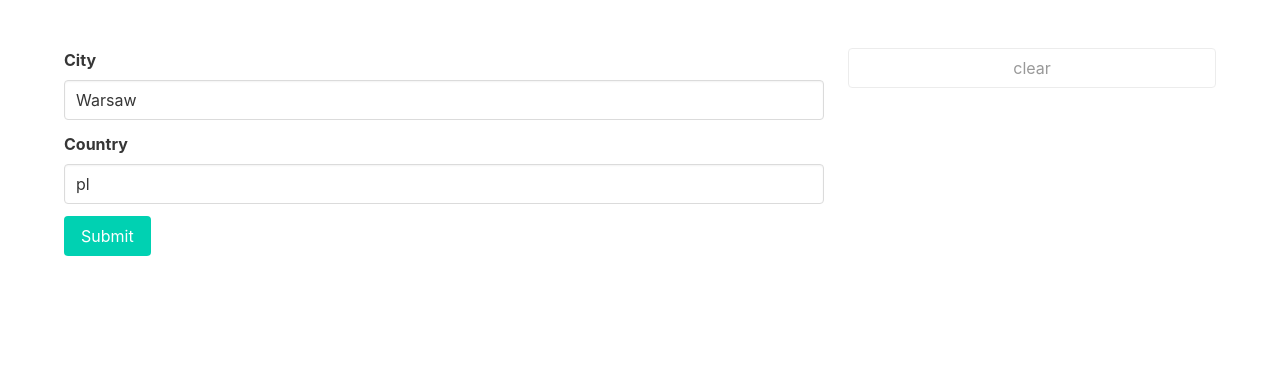
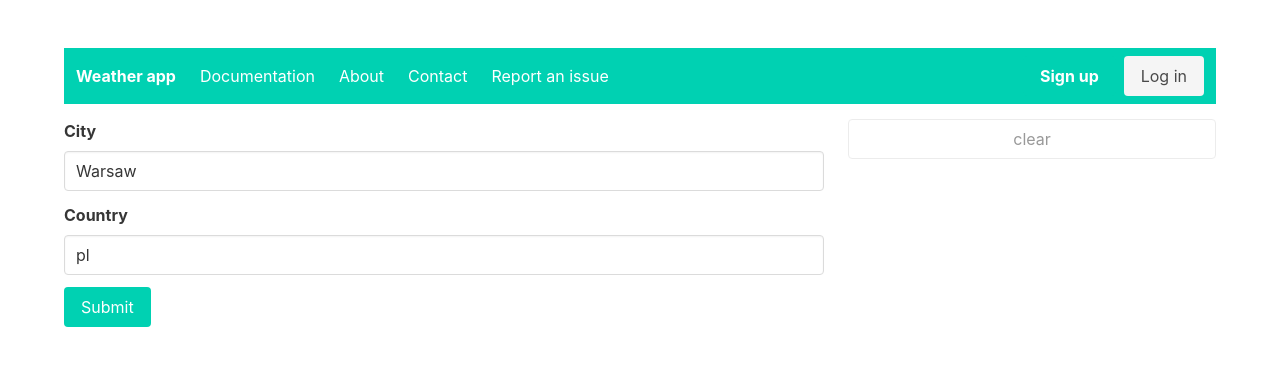
Before and after one commit to Kamilnaja/ng-mish-mash, an Angular app: page / in a window 1280 px wide. Shown: the top 366 px of the page. Built offline with nearby package versions, Linux system fonts and the light colour scheme.

Commit message:
added navbar

```diff
--- a/src/app/app.component.html
+++ b/src/app/app.component.html
@@ -1,5 +1,6 @@
 <section class="section">
     <div class="container">
+        <app-navbar></app-navbar>
         <div class="columns">
             <app-weather-form class="is-8 column"></app-weather-form>
             <app-searches class="is-4 column"></app-searches>
--- /dev/null
+++ b/src/app/navbar/navbar.component.css
@@ -0,0 +1,3 @@
+.navbar {
+    margin-bottom: 15px;
+}
--- /dev/null
+++ b/src/app/navbar/navbar.component.html
@@ -0,0 +1,47 @@
+<nav class="navbar is-primary" role="navigation" aria-label="main navigation">
+  <div class="navbar-brand">
+    <a class="navbar-item" href="#">
+      <strong>
+        Weather app
+      </strong>
+    </a>
+
+    <a role="button" class="navbar-burger burger" aria-label="menu" aria-expanded="false" data-target="navbarBasicExample">
+      <span aria-hidden="true"></span>
+      <span aria-hidden="true"></span>
+      <span aria-hidden="true"></span>
+    </a>
+  </div>
+
+  <div id="navbarBasicExample" class="navbar-menu">
+    <div class="navbar-start">
+
+      <a class="navbar-item">
+        Documentation
+      </a>
+      <a class="navbar-item">
+        About
+      </a>
+      <a class="navbar-item">
+        Contact
+      </a>
+      <hr class="navbar-divider">
+      <a class="navbar-item">
+        Report an issue
+      </a>
+    </div>
+
+    <div class="navbar-end">
+      <div class="navbar-item">
+        <div class="buttons">
+          <a class="button is-primary">
+            <strong>Sign up</strong>
+          </a>
+          <a class="button is-light">
+            Log in
+          </a>
+        </div>
+      </div>
+    </div>
+  </div>
+</nav>
--- /dev/null
+++ b/src/app/navbar/navbar.component.ts
@@ -0,0 +1,15 @@
+import { Component, OnInit } from '@angular/core';
+
+@Component({
+  selector: 'app-navbar',
+  templateUrl: './navbar.component.html',
+  styleUrls: ['./navbar.component.css']
+})
+export class NavbarComponent implements OnInit {
+
+  constructor() { }
+
+  ngOnInit() {
+  }
+
+}
```
Also changed, not shown: src/app/app.module.ts (+6 -3 lines), 1 other file (tests, documents, lock files or other folders).
